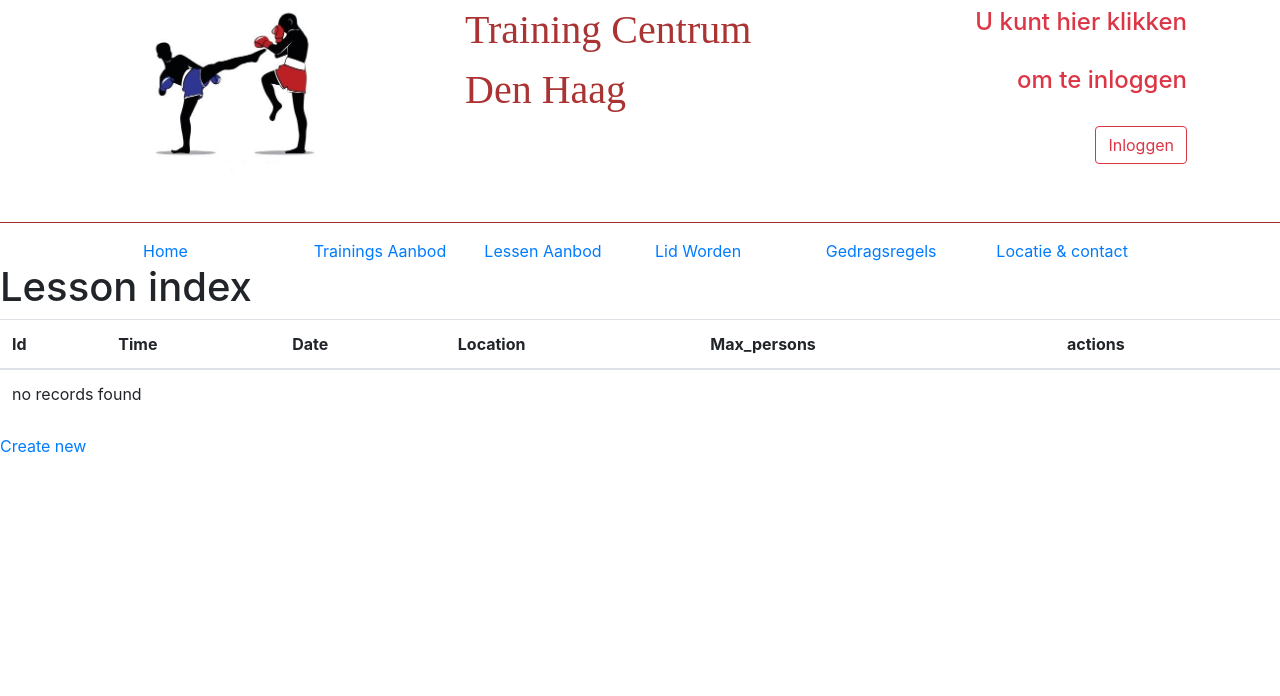
After one commit to Mathijs01/Symfony, a Symfony app: template templates/lesson/index.html.twig in a window 1280 px wide. The commit adds this page. Shown: the top 696 px of the page. Run offline with Twig, Linux system fonts and the light colour scheme; the template is opened without the code that fills it, so the values that code supplies are empty; some libraries are stand-ins or nearby versions.

Commit message:
voor examen

```diff
--- a/src/Controller/TrainingController.php
+++ b/src/Controller/TrainingController.php
@@ -11,7 +11,7 @@ use Symfony\Component\HttpFoundation\Response;
 use Symfony\Component\Routing\Annotation\Route;
 
 /**
- * @Route("/admin/training")
+ * @Route("/instructor/training")
  */
 class TrainingController extends AbstractController
 {
--- a/src/Entity/Lesson.php
+++ b/src/Entity/Lesson.php
@@ -45,7 +45,7 @@ class Lesson
     private $instructor_id;
 
     /**
-     * @ORM\ManyToOne(targetEntity="App\Entity\training", inversedBy="lessons")
+     * @ORM\ManyToOne(targetEntity="App\Entity\Training", inversedBy="lessons")
      */
     private $training_id;
 
@@ -105,7 +105,7 @@ class Lesson
         return $this->max_persons;
     }
 
-    public function setMaxPersons(Integer $max_persons): self
+    public function setMaxPersons(int $max_persons): self
     {
         $this->max_persons = $max_persons;
 
--- a/templates/base.html.twig
+++ b/templates/base.html.twig
@@ -43,10 +43,27 @@
                     <a href="/home">Home</a>
                 </div>
                 <div class="col-sm">
-                <a href="/admin/training">Trainingen wijzigen</a>
+                    <a href="/training">Trainingen</a>
                 </div>
                 <div class="col-sm">
                     <a href="/admin/gedrag">Gedragsregels wijzigen</a>
+                </div>
+            </div>
+        </div>
+    {% elseif is_granted("ROLE_INSTRUCTOR") %}
+        <div class="container" style="width: 80%">
+            <div class="row">
+                <div class="col-sm" style="text-decoration: none; color: #AA3333">
+                    <a href="/home">Home</a>
+                </div>
+                <div class="col-sm">
+                    <a href="/instructor/training">Trainingen toevoegen</a>
+                </div>
+                <div class="col-sm">
+                    <a href="/instructor/lesson">lessen toevoegen</a>
+                </div>
+                <div class="col-sm">
+                    <a href="/regels">Gedragsregels</a>
                 </div>
             </div>
         </div>
@@ -69,6 +86,7 @@
                     <a href="contact">Locatie & contact</a>
                 </div>
             </div>
+        </div>
     {% else %}
         <div class="container" style="width: 80%">
             <div class="row">
@@ -77,6 +95,8 @@
                 </div>
                 <div class="col-sm">
                     <a href="/training">Trainings Aanbod</a>
+                </div><div class="col-sm">
+                    <a href="/lesson">Lessen Aanbod</a>
                 </div>
                 <div class="col-sm">
                     <a href="/user/new">Lid Worden</a>
@@ -114,7 +134,8 @@
 
 {% block footer %}
     <footer class="fixed-bottom" style="height: 100px; background-color: #34495e">
-        <h3 style="color: #AA3333; text-align: center; margin-top: 10px">Trainings Centrum Den Haag 010 519 0532</h3>
+        <h3 style="color: #AA3333; text-align: center; margin-top: 10px">Trainings Centrum Den Haag 010 519
+            0532</h3>
         <p style="text-align: center; color: white; font-size: 12px; margin-top: 20px">Developed bij Mathijs</p>
     </footer>
 {% endblock %}
--- /dev/null
+++ b/templates/lesson/_delete_form.html.twig
@@ -0,0 +1,5 @@
+<form method="post" action="{{ path('lesson_delete', {'id': lesson.id}) }}" onsubmit="return confirm('Are you sure you want to delete this item?');">
+    <input type="hidden" name="_method" value="DELETE">
+    <input type="hidden" name="_token" value="{{ csrf_token('delete' ~ lesson.id) }}">
+    <button class="btn">Delete</button>
+</form>
--- /dev/null
+++ b/templates/lesson/_form.html.twig
@@ -0,0 +1,4 @@
+{{ form_start(lessonForm) }}
+    {{ form_widget(lessonForm) }}
+    <button class="btn">{{ button_label|default('Save') }}</button>
+{{ form_end(lessonForm) }}
--- /dev/null
+++ b/templates/lesson/index.html.twig
@@ -0,0 +1,41 @@
+{% extends 'base.html.twig' %}
+
+{% block title %}Lesson index{% endblock %}
+
+{% block body %}
+    <h1>Lesson index</h1>
+
+    <table class="table">
+        <thead>
+            <tr>
+                <th>Id</th>
+                <th>Time</th>
+                <th>Date</th>
+                <th>Location</th>
+                <th>Max_persons</th>
+                <th>actions</th>
+            </tr>
+        </thead>
+        <tbody>
+        {% for lesson in lessons %}
+            <tr>
+                <td>{{ lesson.id }}</td>
+                <td>{{ lesson.time ? lesson.time|date('H:i:s') : '' }}</td>
+                <td>{{ lesson.date ? lesson.date|date('Y-m-d') : '' }}</td>
+                <td>{{ lesson.location }}</td>
+                <td>{{ lesson.maxPersons }}</td>
+                <td>
+                    <a href="{{ path('lesson_show', {'id': lesson.id}) }}">show</a>
+                    <a href="{{ path('lesson_edit', {'id': lesson.id}) }}">edit</a>
+                </td>
+            </tr>
+        {% else %}
+            <tr>
+                <td colspan="6">no records found</td>
+            </tr>
+        {% endfor %}
+        </tbody>
+    </table>
+
+    <a href="{{ path('lesson_new') }}">Create new</a>
+{% endblock %}
```
Also changed, not shown: src/Controller/LessonController.php (added, +99 -0 lines), src/Controller/bezoekersController.php (+10 -0 lines), src/Entity/Training.php (+7 -0 lines), src/Form/LessonType.php (added, +36 -0 lines), templates/lesson/edit.html.twig (added, +13 -0 lines), templates/lesson/new.html.twig (added, +11 -0 lines), templates/lesson/show.html.twig (added, +38 -0 lines), templates/views/bezoeker/lessen.html.twig (added, +23 -0 lines), templates/views/bezoeker/training.html.twig (+6 -1 lines). Lines whose indentation alone changed are shown as unchanged.
